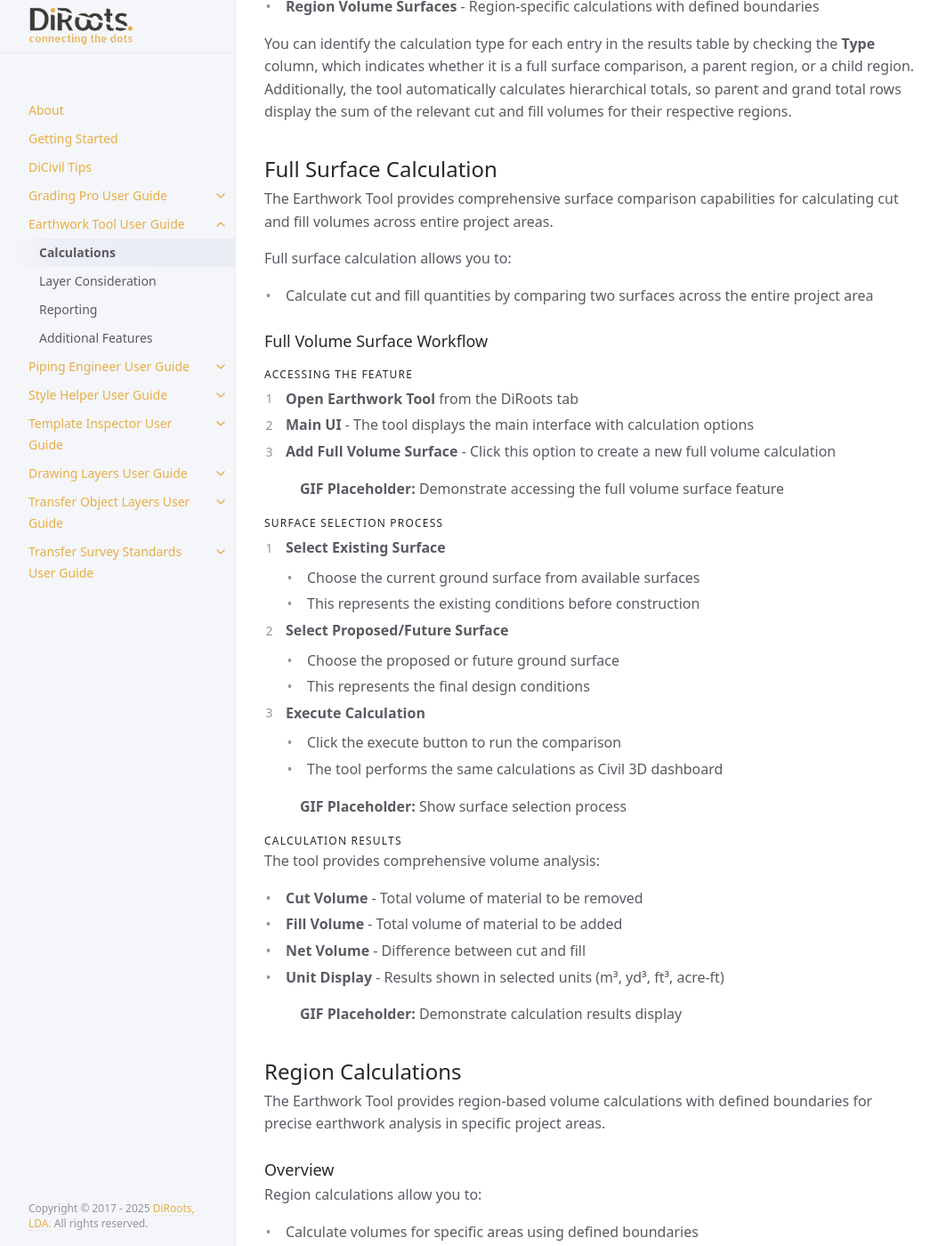
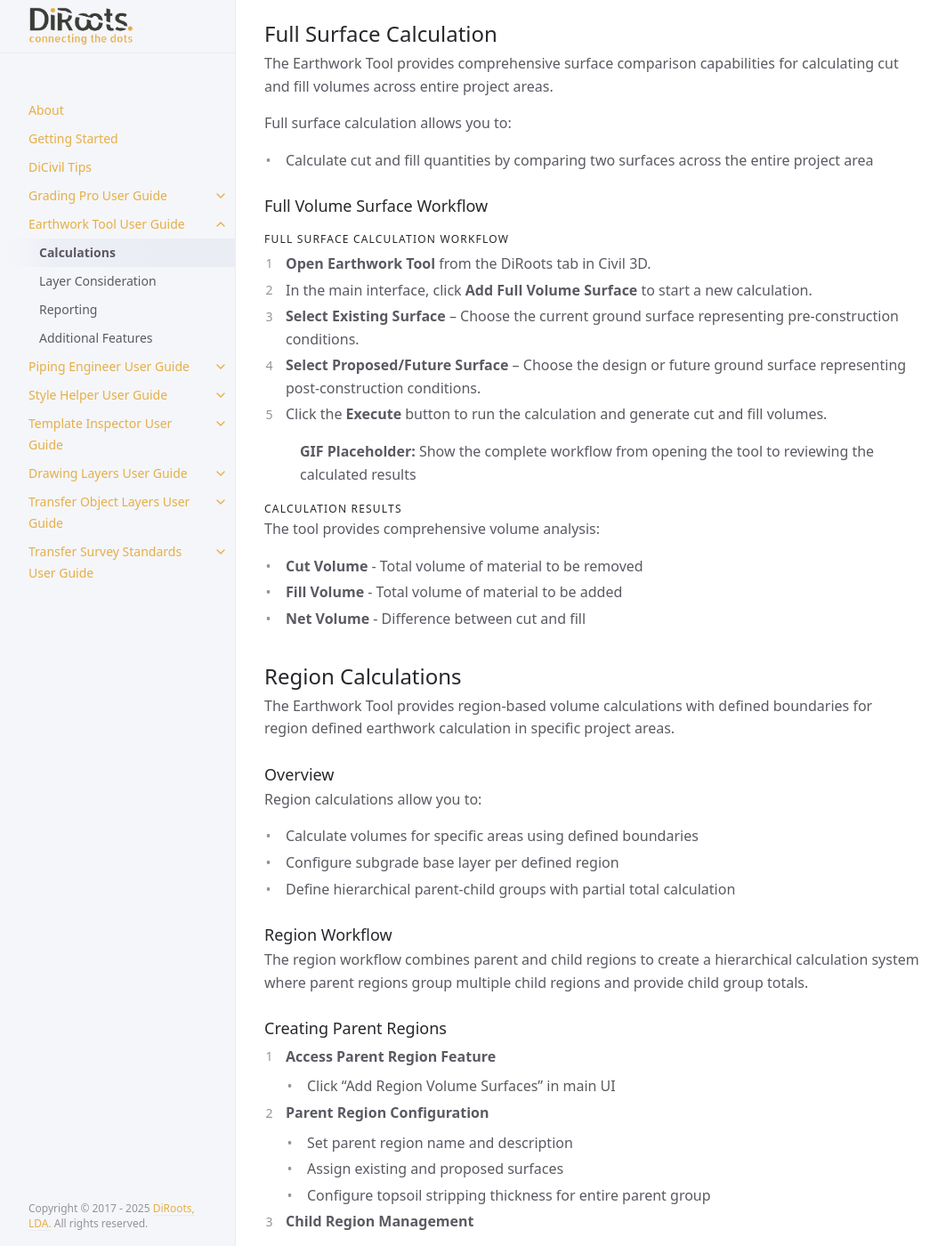
Before and after one commit to DiRoots-Limited/DiRoots.Civil3D.Releases, a Jekyll site: the page built from docs/pages/EarthworkTool/EW-Calculations.md, in a window 1280 px wide and 1400 px high, scrolled down 1143 px. Shown: the whole window at 89% size, without its empty margins (107-1170 px from the left). Built offline with Jekyll 4.4.1, drawn with Linux system fonts in a browser that asks for light colours; some of the changed text lies outside the part shown.

Commit message:
fix: cleaning

```diff
--- a/docs/pages/EarthworkTool/EW-Calculations.md
+++ b/docs/pages/EarthworkTool/EW-Calculations.md
@@ -40,29 +40,15 @@ Full surface calculation allows you to:
 
 ### Full Volume Surface Workflow
 
-#### Accessing the Feature
+#### Full Surface Calculation Workflow
 
-1. **Open Earthwork Tool** from the DiRoots tab
-2. **Main UI** - The tool displays the main interface with calculation options
-3. **Add Full Volume Surface** - Click this option to create a new full volume calculation
+1. **Open Earthwork Tool** from the DiRoots tab in Civil 3D.
+2. In the main interface, click **Add Full Volume Surface** to start a new calculation.
+3. **Select Existing Surface** – Choose the current ground surface representing pre-construction conditions.
+4. **Select Proposed/Future Surface** – Choose the design or future ground surface representing post-construction conditions.
+5. Click the **Execute** button to run the calculation and generate cut and fill volumes.
 
-> **GIF Placeholder:** Demonstrate accessing the full volume surface feature
-
-#### Surface Selection Process
-
-1. **Select Existing Surface**
-   - Choose the current ground surface from available surfaces
-   - This represents the existing conditions before construction
-
-2. **Select Proposed/Future Surface**
-   - Choose the proposed or future ground surface
-   - This represents the final design conditions
-
-3. **Execute Calculation**
-   - Click the execute button to run the comparison
-   - The tool performs the same calculations as Civil 3D dashboard
-
-> **GIF Placeholder:** Show surface selection process
+> **GIF Placeholder:** Show the complete workflow from opening the tool to reviewing the calculated results
 
 #### Calculation Results
 
@@ -71,60 +57,21 @@ The tool provides comprehensive volume analysis:
 - **Cut Volume** - Total volume of material to be removed
 - **Fill Volume** - Total volume of material to be added
 - **Net Volume** - Difference between cut and fill
-- **Unit Display** - Results shown in selected units (m³, yd³, ft³, acre-ft)
-
-> **GIF Placeholder:** Demonstrate calculation results display
 
 
 ## Region Calculations
 
-The Earthwork Tool provides region-based volume calculations with defined boundaries for precise earthwork analysis in specific project areas.
+The Earthwork Tool provides region-based volume calculations with defined boundaries for region defined earthwork calculation in specific project areas.
 
 ### Overview
 
 Region calculations allow you to:
 - Calculate volumes for specific areas using defined boundaries
-- Support multiple regions for phased construction
-- Maintain hierarchical relationships with automatic totals
-- Configure topsoil stripping per region
+- Configure subgrade base layer per defined region
+- Define hierarchical parent-child groups with partial total calculation
 
-> **GIF Placeholder:** Show overview of region calculations capabilities
 
-### Region Volume Surfaces
-
-#### Creating Region Calculations
-
-1. **Access Region Feature**
-   - Click "Add Region Volume Surfaces" in the main UI
-   - Select defined regions for calculation boundaries
-   - Configure surfaces for each region
-
-2. **Region Selection**
-   - Choose closed regions that define calculation boundaries
-   - Ensure regions are properly closed and valid
-   - Select appropriate regions for your analysis
-
-> **GIF Placeholder:** Demonstrate creating region calculations
-
-#### Multiple Region Support
-
-Support for multiple regions:
-
-- **Individual Regions** - Calculate volumes for each region separately
-- **Phased Construction** - Support construction phasing with multiple regions
-- **Region Organization** - Organize regions logically for project needs
-- **Hierarchical Results** - Maintain parent-child relationships
-
-> **GIF Placeholder:** Show multiple region support
-
-#### Hierarchical Calculations
-
-- **Child Elements** - Individual region calculations
-- **Parent Totals** - Sum of all child elements within a region
-- **Grand Totals** - Sum of full volume surface and all region volume surfaces
-- **Total Updates** - Totals update automatically when calculations are executed
-
-### Parent-Child Region Workflow
+### Region Workflow
 
 The region workflow combines parent and child regions to create a hierarchical calculation system where parent regions group multiple child regions and provide child group totals.
 
@@ -159,6 +106,8 @@ The region workflow combines parent and child regions to create a hierarchical c
    - Each child region calculates independently
    - Results include cut/fill volumes with stripping consideration
    - Type column shows "Child Region" for identification
+
+> **GIF Placeholder:** Show integrated parent-child region creation and management workflow
 
 ### Integrated Workflow Example: Construction Phasing
 
@@ -188,7 +137,6 @@ The region workflow combines parent and child regions to create a hierarchical c
 - Net: 1,100 m³ cut
 
 
-> **GIF Placeholder:** Show integrated parent-child region creation and management workflow
 
 ## Totals Description
 
```
Also changed, not shown: other parts of docs/pages/EarthworkTool/EW-Calculations.md (+1 -1 lines).
